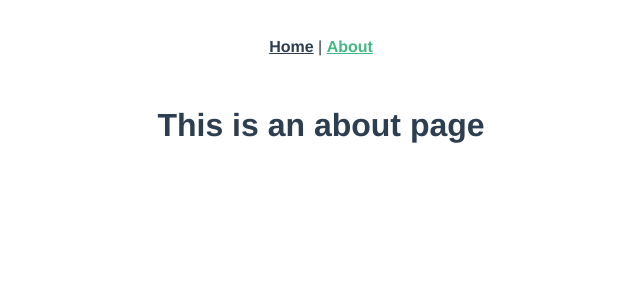
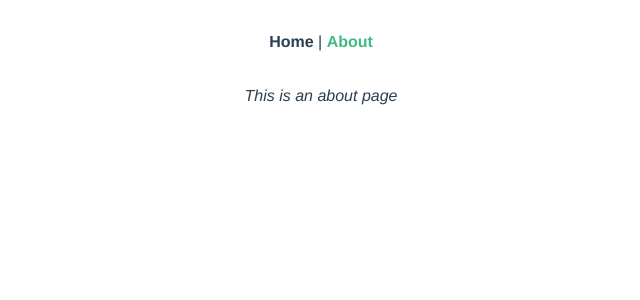
Before and after one commit to abdulaziz-mirzaev/flydubai, a Vue app: page /about in a window 1280 px wide. Shown: the top 300 px of the page, without its empty margins (319-959 px from the left). Built offline with nearby package versions, Linux system fonts and the light colour scheme.

Commit message:
With tailwind files

```diff
--- a/package.json
+++ b/package.json
@@ -8,7 +8,11 @@
     "lint": "vue-cli-service lint"
   },
   "dependencies": {
+    "@tailwindcss/postcss7-compat": "^2.0.2",
+    "autoprefixer": "^9.8.6",
     "core-js": "^3.6.5",
+    "postcss": "^7.0.35",
+    "tailwindcss": "npm:@tailwindcss/postcss7-compat@^2.0.2",
     "vue": "^2.6.11",
     "vue-router": "^3.2.0",
     "vuex": "^3.4.0"
--- /dev/null
+++ b/postcss.config.js
@@ -0,0 +1,6 @@
+module.exports = {
+  plugins: {
+    tailwindcss: {},
+    autoprefixer: {},
+  },
+}
--- /dev/null
+++ b/src/assets/sass/_tailwind.scss
@@ -0,0 +1,3 @@
+@tailwind base;
+@tailwind components;
+@tailwind utilities;
--- /dev/null
+++ b/src/assets/sass/app.scss
@@ -0,0 +1 @@
+@import "tailwind";
--- a/src/components/HelloWorld.vue
+++ b/src/components/HelloWorld.vue
@@ -8,7 +8,7 @@
         >vue-cli documentation</a
       >.
     </p>
-    <h3>Installed CLI Plugins</h3>
+    <h3 class="text-white">Installed CLI Plugins</h3>
     <ul>
       <li>
         <a
--- a/src/main.js
+++ b/src/main.js
@@ -2,6 +2,7 @@ import Vue from "vue";
 import App from "./App.vue";
 import router from "./router";
 import store from "./store";
+import "./assets/sass/app.scss";
 
 Vue.config.productionTip = false;
 
--- a/src/views/About.vue
+++ b/src/views/About.vue
@@ -1,5 +1,5 @@
 <template>
   <div class="about">
-    <h1>This is an about page</h1>
+    <h1 class="italic">This is an about page</h1>
   </div>
 </template>
--- /dev/null
+++ b/tailwind.config.js
@@ -0,0 +1,11 @@
+module.exports = {
+  purge: [],
+  darkMode: false, // or 'media' or 'class'
+  theme: {
+    extend: {},
+  },
+  variants: {
+    extend: {},
+  },
+  plugins: [],
+}
```
Also changed, not shown: 1 other file (tests, documents, lock files or other folders).
